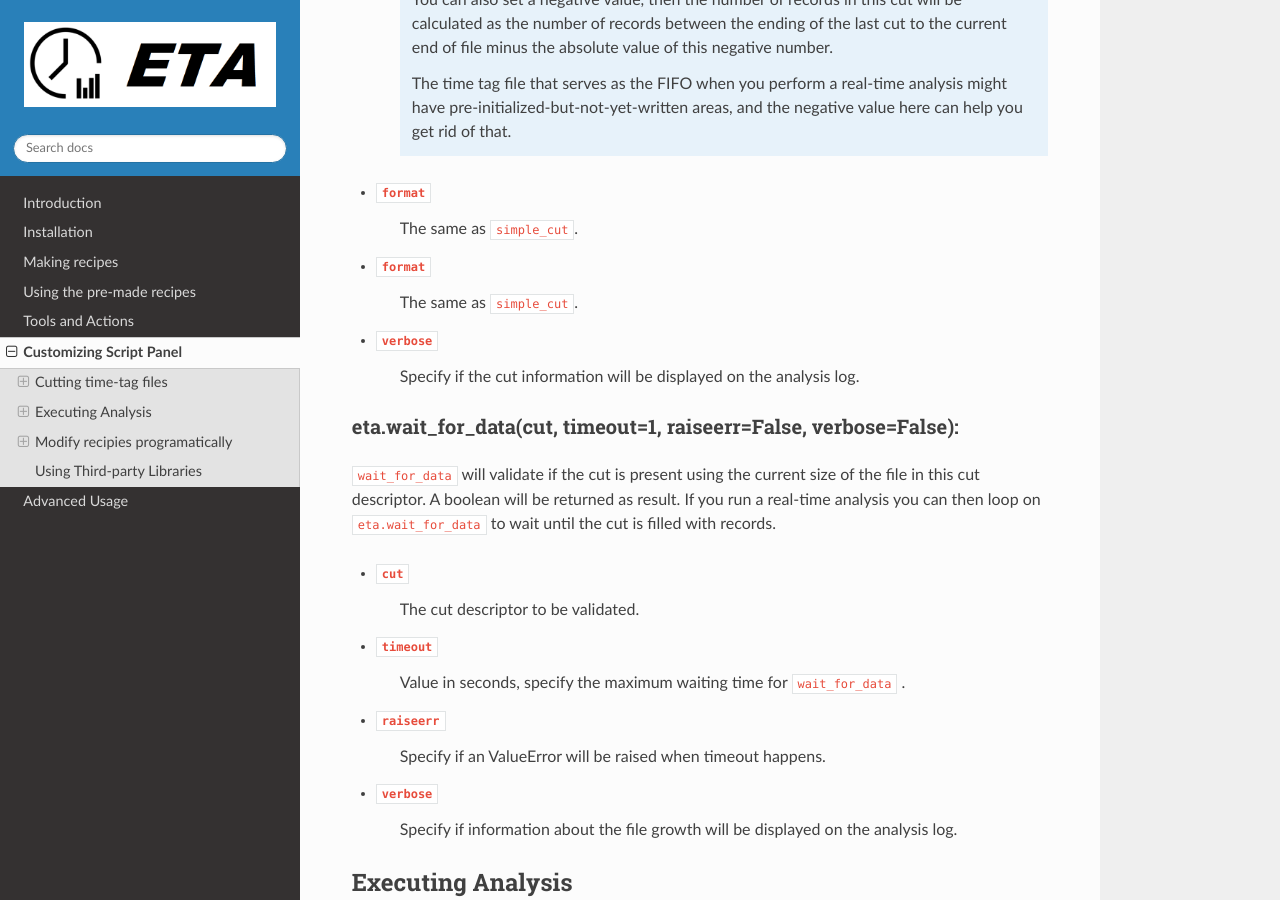
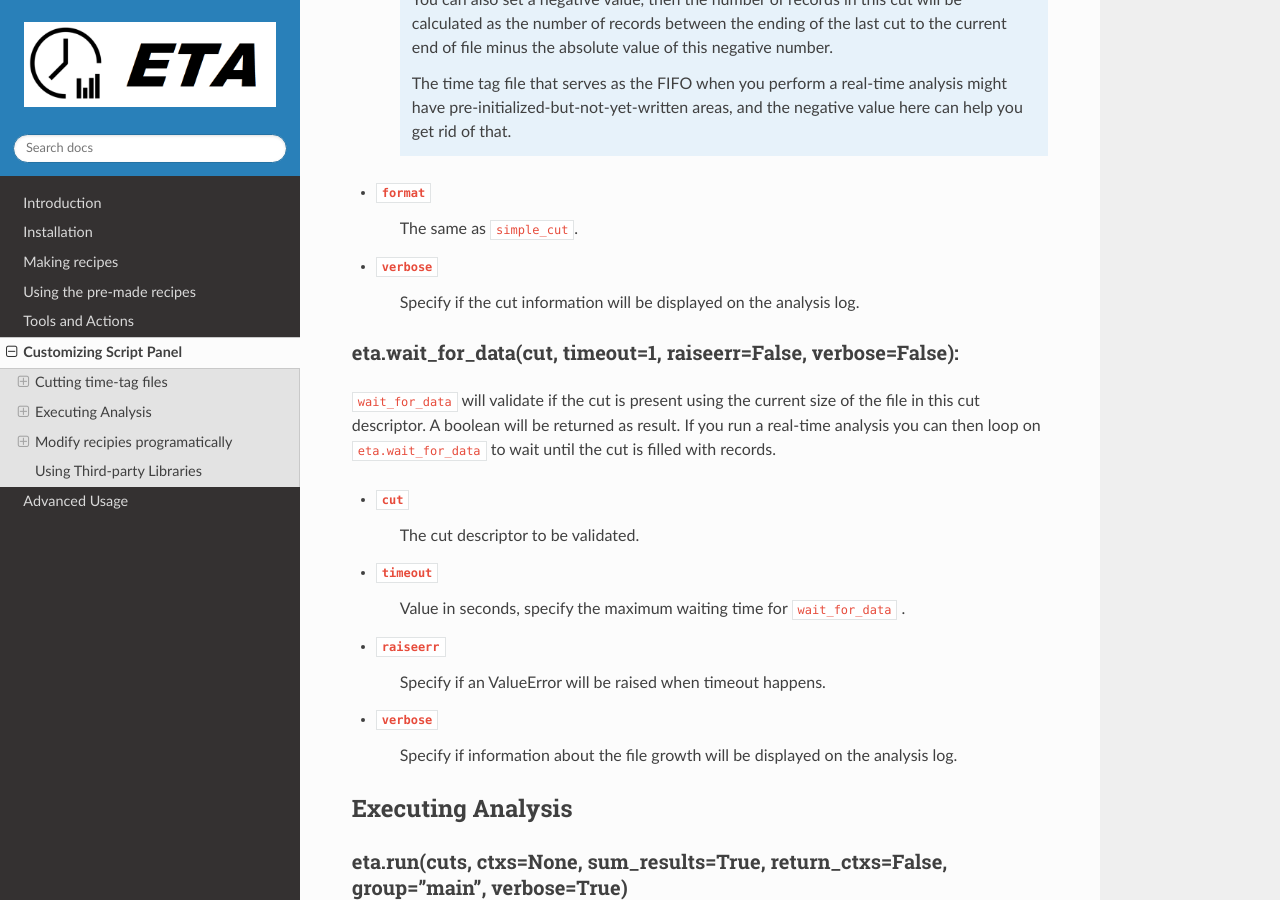
Before and after one commit to timetag/timetag.github.io, a Sphinx documentation site: the page built from docs/python.rst, in a window 1280 px wide and 900 px high, scrolled down 2534 px. Built offline with Sphinx 7.4.7 and the Read the Docs theme 2.0.0, drawn with Linux system fonts in a browser that asks for light colours.

Commit message:
Update python.rst

```diff
--- a/docs/python.rst
+++ b/docs/python.rst
@@ -80,9 +80,6 @@ eta.incremental_cut(filename, cut=None, rec_per_cut=-10, format=-1, verbose=True
 
         The time tag file that serves as the FIFO when you perform a real-time analysis might have pre-initialized-but-not-yet-written areas, and the negative value here can help you get rid of that.
 
-
-- ``format``
-    The same as ``simple_cut``.
 
 - ``format``
     The same as ``simple_cut``.
```
